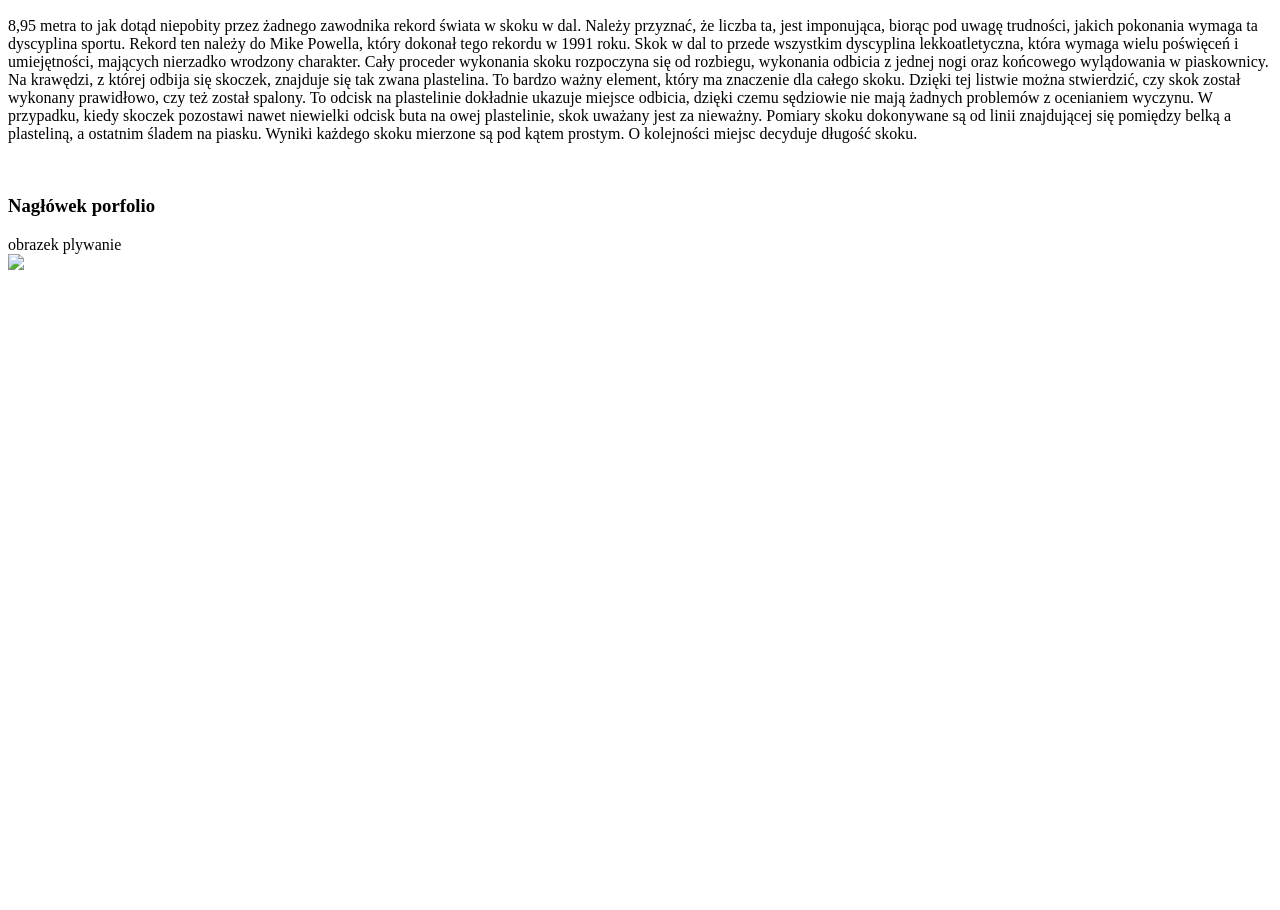
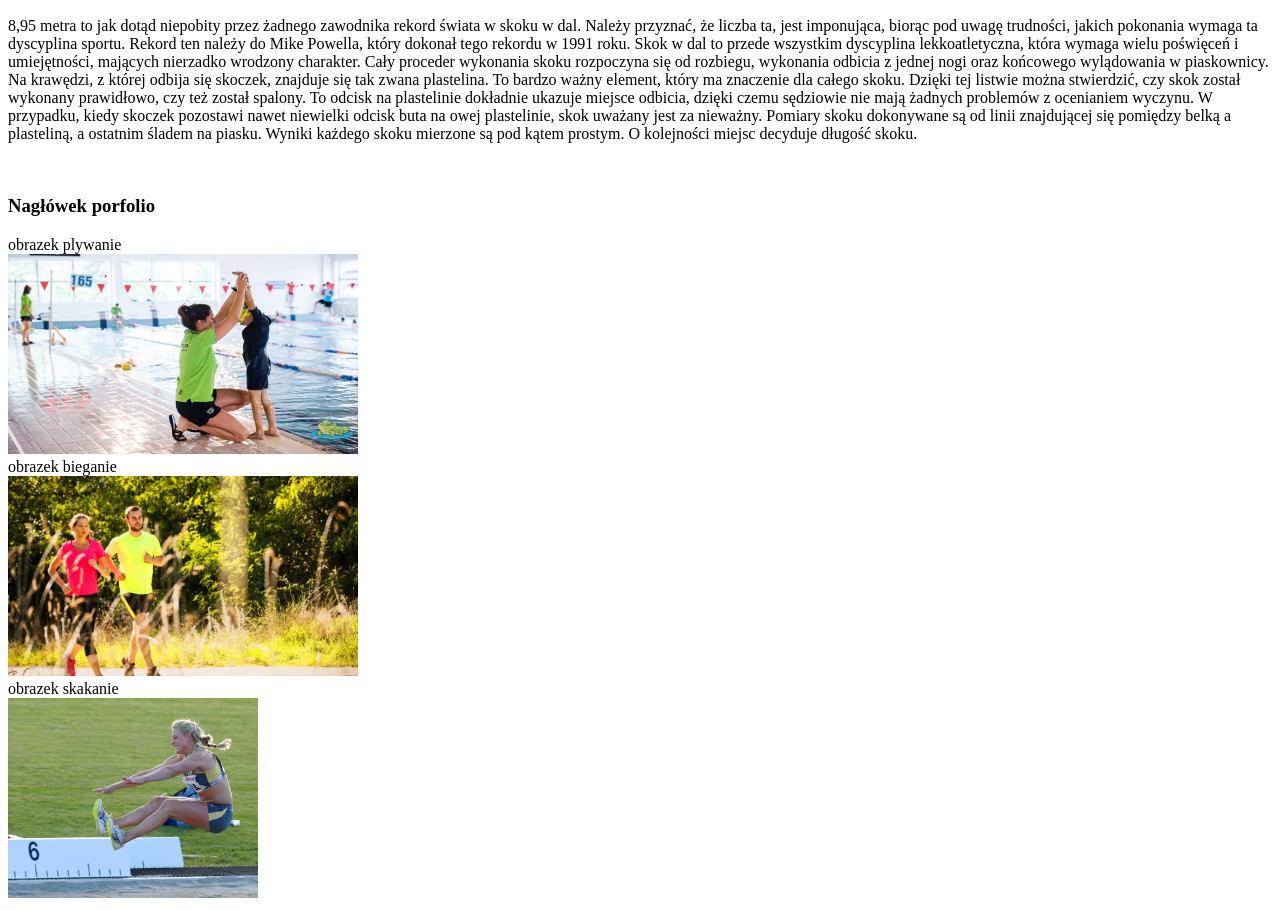
Before and after one commit to langesmartyna/www.html, a plain HTML site: page www.html in a window 1280 px wide. Shown: the part 566-1476 px from the top of the page. Before the commit the page ends 848 px from the top, so only its background shows below. Drawn offline with Linux system fonts and the light colour scheme.

Commit message:
drugi zapis

```diff
--- a/www.html
+++ b/www.html
@@ -7,7 +7,7 @@
 </head>
 <body>
 
-<nav class="Menu">
+<nav class="menu">
     <ul>
         <li><a href="#first">About us</a></li>
         <li><a href="#second">Skills</a></li>
@@ -38,8 +38,15 @@
 <section id="third">
 <h1>Nagłówek porfolio</h1>
 <div class="portfolio-item">obrazek plywanie</div>
+<img src="plywanie.jpg" width="350" height="200">
+<div class="porfolio-item">obrazek bieganie</div>
+<img src="bieganie.jpg" width="350" height="200">
+<div class="portfolio-item">obrazek skakanie</div>
+<img src="skok.jpg" width="250" height="200">
 
-<img src="pywanie.jpg">
+
+
+
 </section>
 
 </nav>
```
Also changed, not shown: skok.jpg (added).
